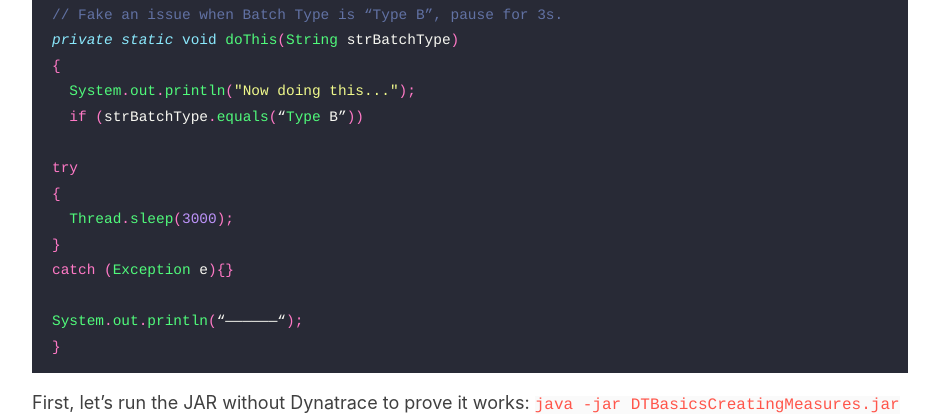
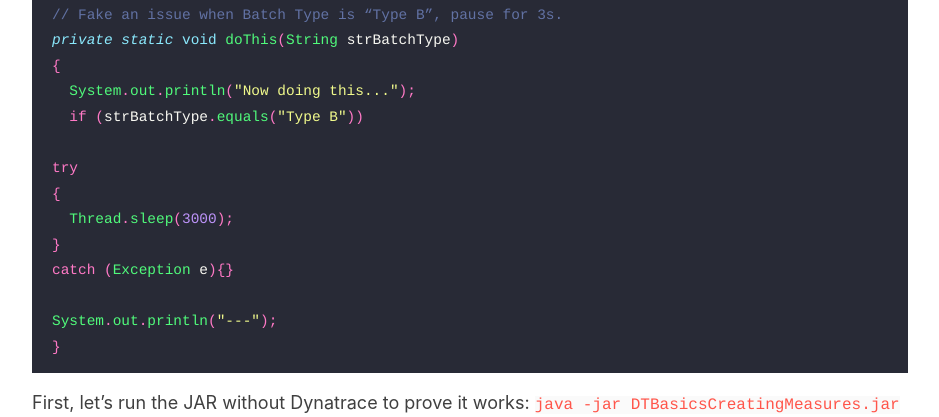
Before and after one commit to agardnerIT/site, a Jekyll site: the page built from _posts/2017-03-29-basics-creating-measures.md, in a window 1280 px wide and 900 px high, scrolled down 1616 px. Shown: the part 151-568 px from the top of the window, without its empty margins (170-1109 px from the left). Built offline with Jekyll 4.4.1, drawn with Linux system fonts in a browser that asks for light colours.

````diff
--- a/_posts/2017-03-29-basics-creating-measures.md
+++ b/_posts/2017-03-29-basics-creating-measures.md
@@ -49,7 +49,7 @@ Thread.sleep(2000);
 private static void doThis(String strBatchType)
 {
   System.out.println("Now doing this...");
-  if (strBatchType.equals(“Type B”))
+  if (strBatchType.equals("Type B"))
 
 try
 {
@@ -57,7 +57,7 @@ try
 }
 catch (Exception e){}
 
-System.out.println(“——————“);
+System.out.println("---");
 }
 ```
 
````
